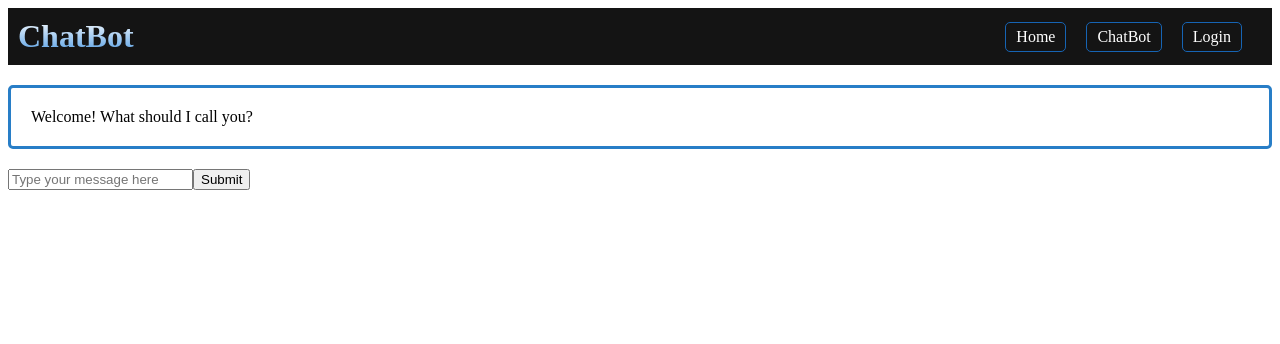
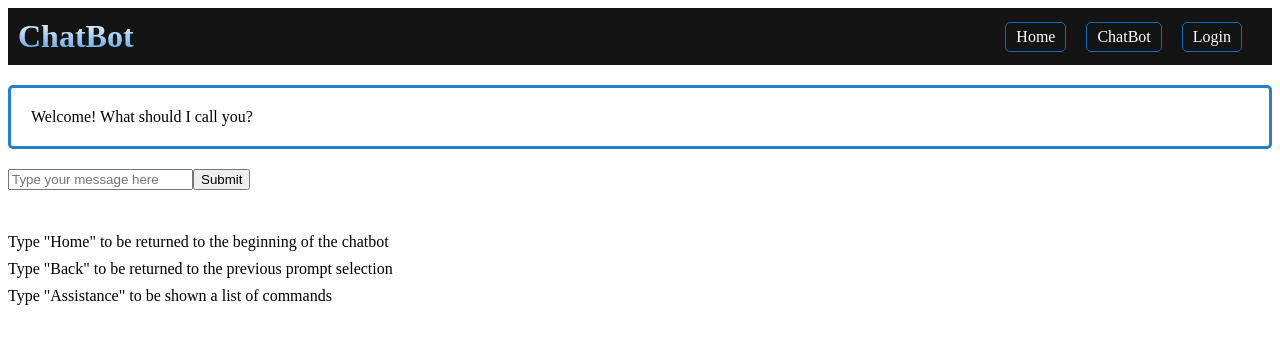
Before and after one commit to taypeoples/ChatTErbot, a Vue app in the folder vue/: page /chatBot in a window 1280 px wide. Shown: the top 344 px of the page. Built offline with nearby package versions, Linux system fonts and the light colour scheme.

Commit message:
styling for footer

```diff
--- a/vue/src/components/ChatBot.vue
+++ b/vue/src/components/ChatBot.vue
@@ -23,6 +23,11 @@
       />
       <button>Submit</button>
     </form>
+    <ul>
+    <li>Type "Home" to be returned to the beginning of the chatbot</li>
+    <li>Type "Back" to be returned to the previous prompt selection</li>
+    <li>Type "Assistance" to be shown a list of commands</li>
+  </ul>
   </div>
 </template>
 <script>
@@ -141,4 +146,20 @@ button:hover {
   background-color: rgb(212, 212, 212);
   box-shadow: 3px 3px lightgray;
 }
+
+ul {
+  list-style: none;
+  margin-top: 40px;
+  padding: 0;
+}
+
+li {
+  font-size: 16px;
+  line-height: 1.5;
+  margin-bottom: 3px;
+}
+
+#chatEntry {
+  width: 400px;
+}
 </style>
--- a/vue/src/components/ChatGreeting.vue
+++ b/vue/src/components/ChatGreeting.vue
@@ -13,6 +13,7 @@
     </form>
   </div>
 </template>
+
 
 <script>
 export default {
```
